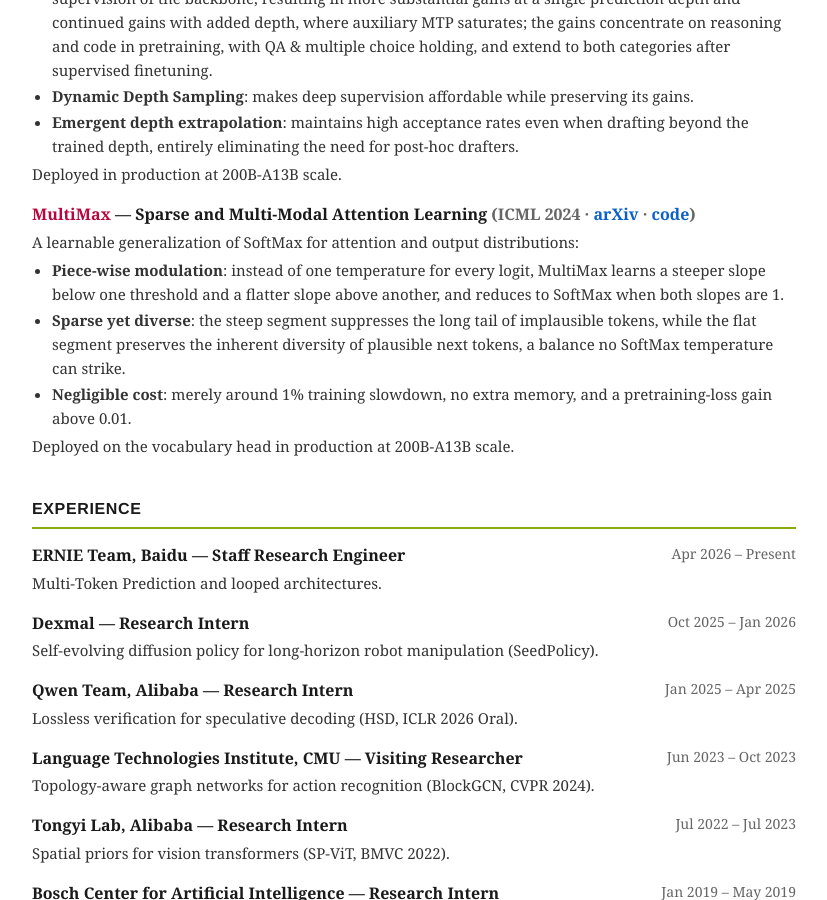
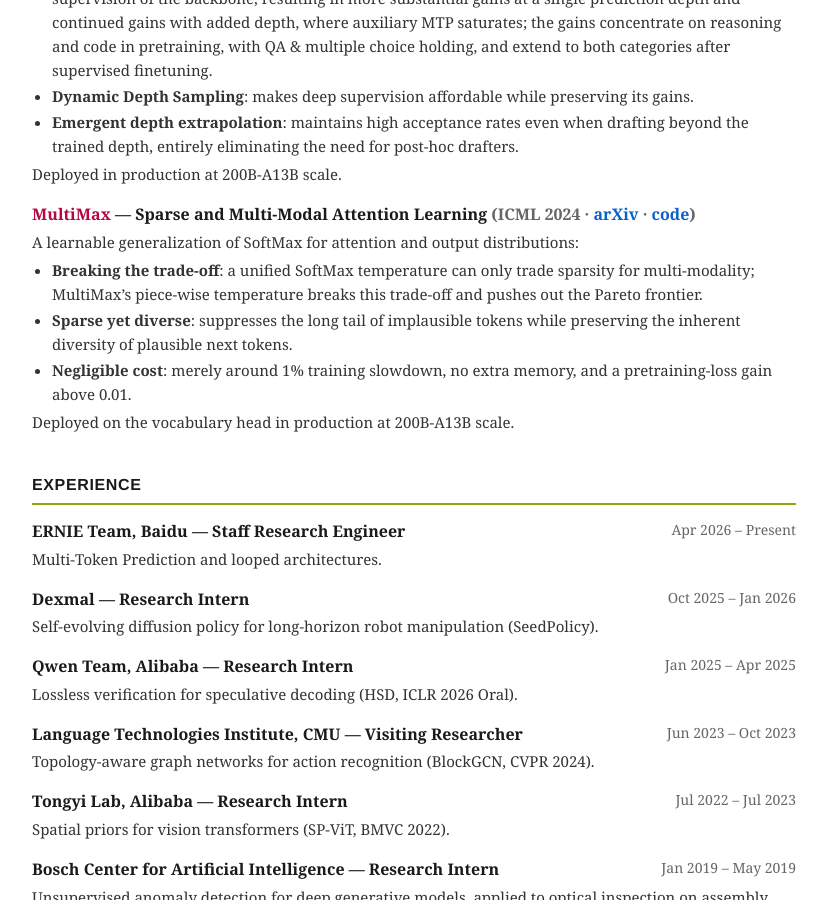
Before and after one commit to ZhouYuxuanYX/ZhouYuxuanYX.github.io, a Jekyll site: the page cv/index.html, which Jekyll copies as it is, in a window 1280 px wide and 900 px high, scrolled down 1079 px. Shown: the whole window, without its empty margins (226-1053 px from the left). Built offline with Jekyll 4.4.1, drawn with Linux system fonts in a browser that asks for light colours.

Commit message:
CV: MultiMax leads with the sparsity/multi-modality trade-off

```diff
--- a/cv/index.html
+++ b/cv/index.html
@@ -159,12 +159,11 @@
     <div class="desc">
       A learnable generalization of SoftMax for attention and output distributions:
       <ul>
-        <li><strong>Piece-wise modulation</strong>: instead of one temperature for every logit, MultiMax
-          learns a steeper slope below one threshold and a flatter slope above another, and reduces to
-          SoftMax when both slopes are 1.</li>
-        <li><strong>Sparse yet diverse</strong>: the steep segment suppresses the long tail of implausible
-          tokens, while the flat segment preserves the inherent diversity of plausible next tokens, a
-          balance no SoftMax temperature can strike.</li>
+        <li><strong>Breaking the trade-off</strong>: a unified SoftMax temperature can only trade sparsity
+          for multi-modality; MultiMax&rsquo;s piece-wise temperature breaks this trade-off and pushes out
+          the Pareto frontier.</li>
+        <li><strong>Sparse yet diverse</strong>: suppresses the long tail of implausible tokens while
+          preserving the inherent diversity of plausible next tokens.</li>
         <li><strong>Negligible cost</strong>: merely around 1% training slowdown, no extra memory, and a
           pretraining-loss gain above 0.01.</li>
       </ul>
```
